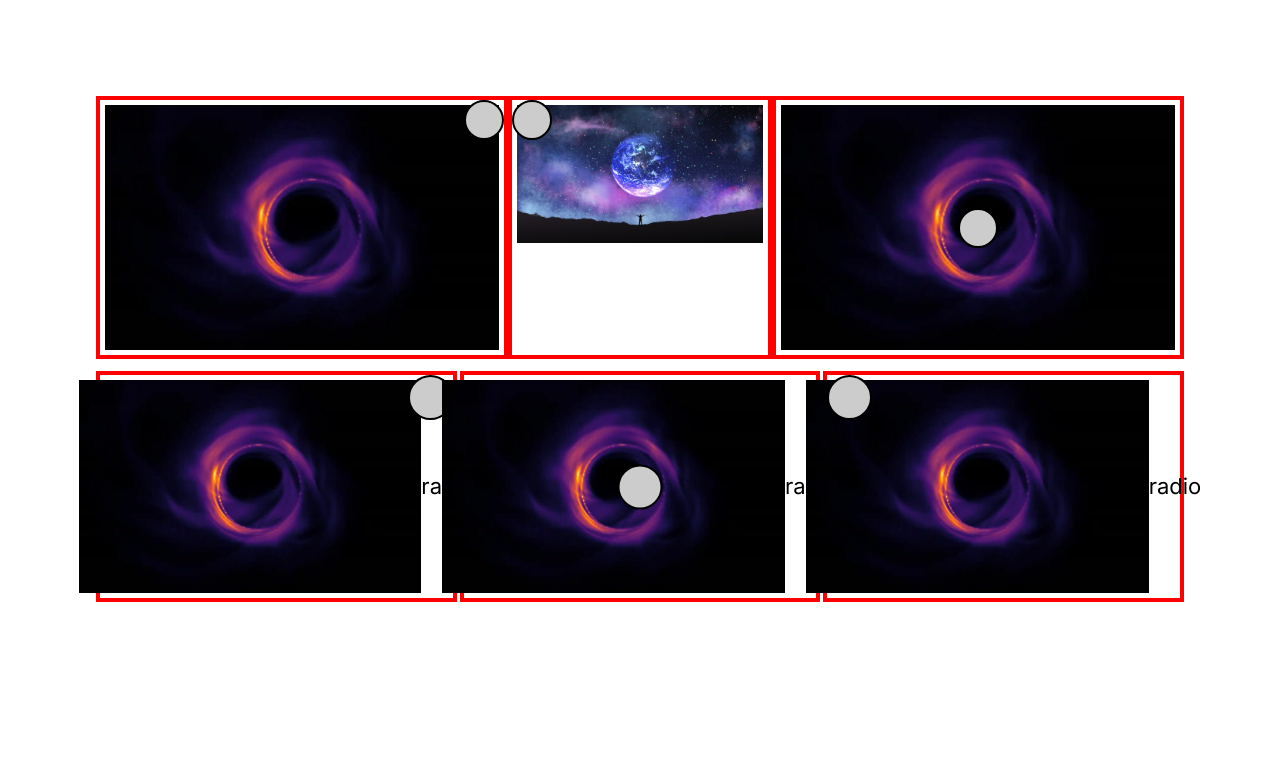
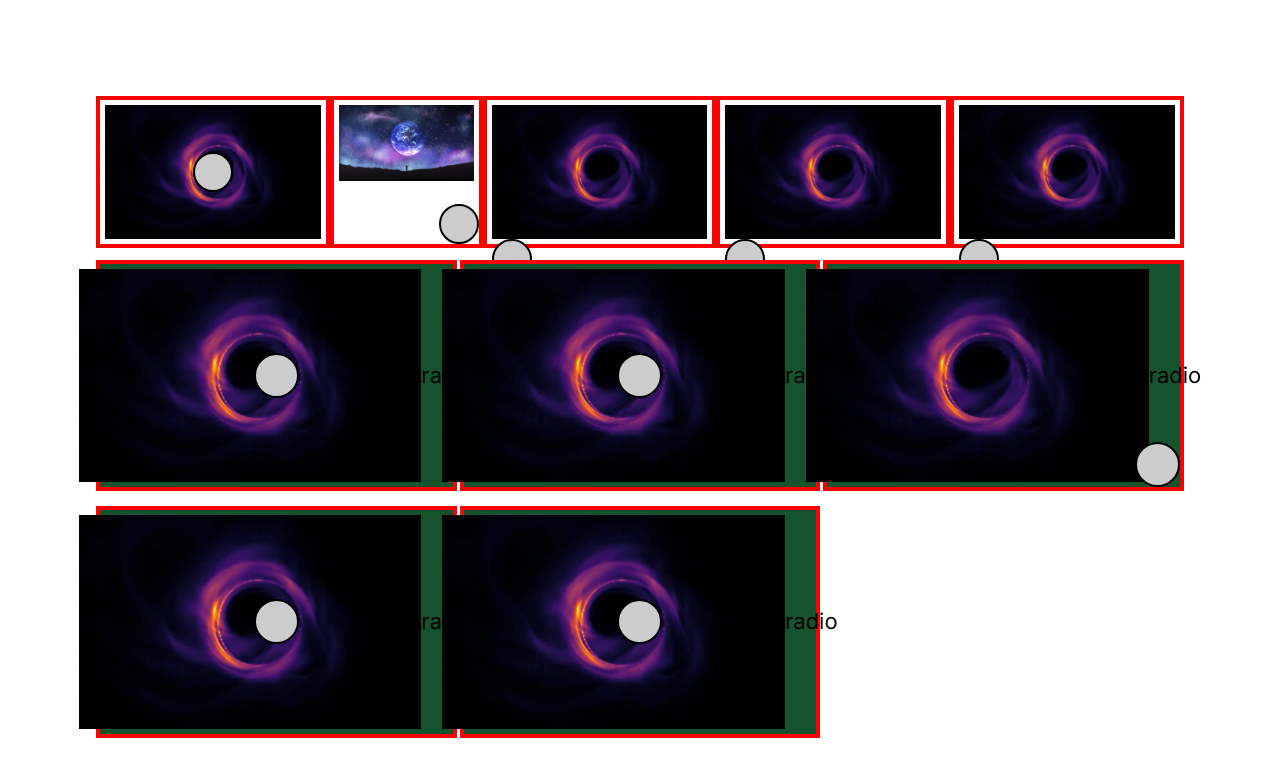
Before and after one commit to malek-cdda/checkbox-position, a Next.js app: page / in a window 1280 px wide. Shown: the top 776 px of the page. Built offline with nearby package versions, Linux system fonts and the light colour scheme.

Commit message:
position set in json

```diff
--- a/components/cutomDesign/CheckBtn.js
+++ b/components/cutomDesign/CheckBtn.js
@@ -18,6 +18,7 @@ export default CheckBtn;
 const Item = ({ item }) => {
   const [singleActive, setSingleActive] = useState({});
   let {
+    position,
     containerStyle,
     inputStyle,
     checkmarkStyle,
@@ -27,12 +28,15 @@ const Item = ({ item }) => {
   const { value } = item?.style?.checkmarkStyle;
 
   let positions = {};
+  console.log(position[value]);
   if (value == "top-right") {
     positions = { top: "0", right: "0", transform: "translate(0, 0)" };
   } else if (value == "top-left") {
     positions = { top: "0", left: "0", transform: "translate(0, 0)" };
   } else if (value == "bottom-left") {
-    positions = { top: "0", left: "0", transform: "translate(0, 0)" };
+    positions = { bottom: "0%", left: "0", transform: "translate(0, 0)" };
+  } else if (value == "bottom-right") {
+    positions = { bottom: "0%", right: "0", transform: "translate(0, 0)" };
   } else if (value == "center") {
     positions = {
       top: "50%",
@@ -47,7 +51,7 @@ const Item = ({ item }) => {
     activeBg = { backgroundColor: "red" };
   }
   return (
-    <label style={containerStyle}>
+    <label className="relative" style={containerStyle}>
       <Image
         src={item?.img}
         width="100"
@@ -69,11 +73,10 @@ const Item = ({ item }) => {
         <span
           style={{
             ...checkmarkStyle,
-            ...positions,
+            ...position[value],
             ...checkmarkHoverStyle,
             ...activeBg,
-          }}
-        >
+          }}>
           {singleActive.name}
           <span style={checkmarkAfterStyle}></span>
         </span>
@@ -81,10 +84,9 @@ const Item = ({ item }) => {
         <span
           style={{
             ...checkmarkStyle,
-            ...positions,
+            ...position[value],
             ...checkmarkHoverStyle,
-          }}
-        >
+          }}>
           <span style={checkmarkAfterStyle}></span>
         </span>
       )}
--- a/components/cutomDesign/Index.jsx
+++ b/components/cutomDesign/Index.jsx
@@ -9,122 +9,27 @@ const Index = () => {
         display: "flex",
         justifyContent: "space-between",
       },
-      select:"",
+      select: "",
       data: [
         {
           name: "checkbox-1",
           value: "checkbox-2",
           type: "checkbox",
-          img:"/blackhole.jpg",
+          img: "/blackhole.jpg",
           style: {
-         containerStyle: {
-          display: "block",
-          position: "relative",
-          padding: "5px 5px",
-          marginBottom: "12px",
-          cursor: "pointer",
-          fontSize: "22px",
-          userSelect: "none",
-          border: "4px solid red",
+            position: {
+              bottom_right: {
+                value: "bottom-right",
+                bottom: "0%",
+                right: "0",
+                transform: "translate(0, 0)",
               },
-
-        inputStyle: {
-          position: "absolute",
-          opacity: "0",
-          cursor: "pointer",
-          height: "0",
-          width: "0",
-        },
-
-        checkmarkStyle: {
-          position: "absolute",
-          value: "top-right",
-          height: "40px",
-          width: "40px",
-          backgroundColor: ["green", "red"],
-          borderRadius: "50%",
-          border: "2px black solid",
-          display: "flex",
-          justifyContent: "center",
-          alignItems: "center",
-        },
-
-        checkmarkHoverStyle: {
-          backgroundColor: "#ccc",
-        },
-
-        checkmarkAfterStyle: {
-          content: "''",
-          position: "absolute",
-          display: "block",
-          width: "10px",
-          height: "15px",
-          border: " solid rgb(204, 204, 204)",
-          borderWidth: " 0 5px 5px 0",
-          transform: " rotate(45deg)",
+              center: {
+                top: "50%",
+                left: "50%",
+                transform: "translate(-50%, -50%)",
               },
             },
-        },
-        {
-          name: "checkbox-2",
-          value: "checkbox-2",
-          type: "checkbox",
-          img:"/world.jpg",
-          style: {
-            containerStyle: {
-             display: "block",
-             position: "relative",
-             padding: "5px 5px",
-             marginBottom: "12px",
-             cursor: "pointer",
-             fontSize: "22px",
-             userSelect: "none",
-             border: "4px solid red",
-           },
-
-           inputStyle: {
-             position: "absolute",
-             opacity: "0",
-             cursor: "pointer",
-             height: "0",
-             width: "0",
-           },
-
-           checkmarkStyle: {
-             position: "absolute",
-             value: "top-left",
-             height: "40px",
-             width: "40px",
-             backgroundColor: ["green", "red"],
-             borderRadius: "50%",
-             border: "2px black solid",
-             display: "flex",
-             justifyContent: "center",
-             alignItems: "center",
-           },
-
-           checkmarkHoverStyle: {
-             backgroundColor: "#ccc",
-           },
-
-           checkmarkAfterStyle: {
-             content: "''",
-             position: "absolute",
-             display: "block",
-             width: "10px",
-             height: "15px",
-             border: " solid rgb(204, 204, 204)",
-             borderWidth: " 0 5px 5px 0",
-             transform: " rotate(45deg)",
-           },
-         },
-        },
-        {
-          name: "checkbox-3",
-          value: "checkbox-2",
-          type: "checkbox",
-          img:"/blackhole.jpg",
-          style: {
             containerStyle: {
               display: "block",
               position: "relative",
@@ -173,14 +78,262 @@ const Index = () => {
             },
           },
         },
+        {
+          name: "checkbox-2",
+          value: "checkbox-2",
+          type: "checkbox",
+          img: "/world.jpg",
+          style: {
+            position: {
+              bottom_right: {
+                value: "bottom-right",
+                bottom: "0%",
+                right: "0",
+                transform: "translate(0, 0)",
+              },
+            },
+            containerStyle: {
+              display: "block",
+              position: "relative",
+              padding: "5px 5px",
+              marginBottom: "12px",
+              cursor: "pointer",
+              fontSize: "22px",
+              userSelect: "none",
+              border: "4px solid red",
+            },
+
+            inputStyle: {
+              position: "absolute",
+              opacity: "0",
+              cursor: "pointer",
+              height: "0",
+              width: "0",
+            },
+
+            checkmarkStyle: {
+              position: "absolute",
+              value: "bottom_right",
+              height: "40px",
+              width: "40px",
+              backgroundColor: ["green", "red"],
+              borderRadius: "50%",
+              border: "2px black solid",
+              display: "flex",
+              justifyContent: "center",
+              alignItems: "center",
+            },
+
+            checkmarkHoverStyle: {
+              backgroundColor: "#ccc",
+            },
+
+            checkmarkAfterStyle: {
+              content: "''",
+              position: "absolute",
+              display: "block",
+              width: "10px",
+              height: "15px",
+              border: " solid rgb(204, 204, 204)",
+              borderWidth: " 0 5px 5px 0",
+              transform: " rotate(45deg)",
+            },
+          },
+        },
+        {
+          name: "checkbox-3",
+          value: "checkbox-2",
+          type: "checkbox",
+          img: "/blackhole.jpg",
+          style: {
+            position: {
+              bottom_right: {
+                value: "bottom-right",
+                bottom: "0%",
+                right: "0",
+                transform: "translate(0, 0)",
+              },
+            },
+            containerStyle: {
+              display: "block",
+              position: "relative",
+              padding: "5px 5px",
+              marginBottom: "12px",
+              cursor: "pointer",
+              fontSize: "22px",
+              userSelect: "none",
+              border: "4px solid red",
+            },
+
+            inputStyle: {
+              position: "absolute",
+              opacity: "0",
+              cursor: "pointer",
+              height: "0",
+              width: "0",
+            },
+
+            checkmarkStyle: {
+              position: "absolute",
+              value: "bottom-left",
+              height: "40px",
+              width: "40px",
+              backgroundColor: ["green", "red"],
+              borderRadius: "50%",
+              border: "2px black solid",
+              display: "flex",
+              justifyContent: "center",
+              alignItems: "center",
+            },
+
+            checkmarkHoverStyle: {
+              backgroundColor: "#ccc",
+            },
+
+            checkmarkAfterStyle: {
+              content: "''",
+              position: "absolute",
+              display: "block",
+              width: "10px",
+              height: "15px",
+              border: " solid rgb(204, 204, 204)",
+              borderWidth: " 0 5px 5px 0",
+              transform: " rotate(45deg)",
+            },
+          },
+        },
+        {
+          name: "checkbox-3",
+          value: "checkbox-2",
+          type: "checkbox",
+          img: "/blackhole.jpg",
+          style: {
+            position: {
+              bottom_right: {
+                value: "bottom-right",
+                bottom: "0%",
+                right: "0",
+                transform: "translate(0, 0)",
+              },
+            },
+            containerStyle: {
+              display: "block",
+              position: "relative",
+              padding: "5px 5px",
+              marginBottom: "12px",
+              cursor: "pointer",
+              fontSize: "22px",
+              userSelect: "none",
+              border: "4px solid red",
+            },
+
+            inputStyle: {
+              position: "absolute",
+              opacity: "0",
+              cursor: "pointer",
+              height: "0",
+              width: "0",
+            },
+
+            checkmarkStyle: {
+              position: "absolute",
+              value: "center",
+              height: "40px",
+              width: "40px",
+              backgroundColor: ["green", "red"],
+              borderRadius: "50%",
+              border: "2px black solid",
+              display: "flex",
+              justifyContent: "center",
+              alignItems: "center",
+            },
+
+            checkmarkHoverStyle: {
+              backgroundColor: "#ccc",
+            },
+
+            checkmarkAfterStyle: {
+              content: "''",
+              position: "absolute",
+              display: "block",
+              width: "10px",
+              height: "15px",
+              border: " solid rgb(204, 204, 204)",
+              borderWidth: " 0 5px 5px 0",
+              transform: " rotate(45deg)",
+            },
+          },
+        },
+        {
+          name: "checkbox-3",
+          value: "checkbox-2",
+          type: "checkbox",
+          img: "/blackhole.jpg",
+          style: {
+            position: {
+              bottom_right: {
+                value: "bottom-right",
+                bottom: "0%",
+                right: "0",
+                transform: "translate(0, 0)",
+              },
+            },
+            containerStyle: {
+              display: "block",
+              position: "relative",
+              padding: "5px 5px",
+              marginBottom: "12px",
+              cursor: "pointer",
+              fontSize: "22px",
+              userSelect: "none",
+              border: "4px solid red",
+            },
+
+            inputStyle: {
+              position: "absolute",
+              opacity: "0",
+              cursor: "pointer",
+              height: "0",
+              width: "0",
+            },
+
+            checkmarkStyle: {
+              position: "absolute",
+              value: "bottom-right",
+              height: "40px",
+              width: "40px",
+              backgroundColor: ["green", "red"],
+              borderRadius: "50%",
+              border: "2px black solid",
+              display: "flex",
+              justifyContent: "center",
+              alignItems: "center",
+            },
+
+            checkmarkHoverStyle: {
+              backgroundColor: "#ccc",
+            },
+
+            checkmarkAfterStyle: {
+              content: "''",
+              position: "absolute",
+              display: "block",
+              width: "10px",
+              height: "15px",
+              border: " solid rgb(204, 204, 204)",
+              borderWidth: " 0 5px 5px 0",
+              transform: " rotate(45deg)",
+            },
+          },
+        },
       ],
     },
     {
       type: "radio",
-      select:"multi",
+      select: "multi",
       style: {
         display: "grid",
-        gridGap:"3px",
+        gridGap: "3px",
         gridTemplateColumns: "repeat(3, 1fr)",
       },
       data: [
@@ -188,8 +341,16 @@ const Index = () => {
           name: "radio-1",
           value: "radio-2",
           type: "radio",
-          img:"/blackhole.jpg",
+          img: "/blackhole.jpg",
           style: {
+            position: {
+              bottom_right: {
+                value: "bottom-right",
+                bottom: "0%",
+                right: "0",
+                transform: "translate(0, 0)",
+              },
+            },
             containerStyle: {
               display: "flex",
               justifyContent: "center",
@@ -245,8 +406,16 @@ const Index = () => {
           name: "radio-2",
           value: "radio-2",
           type: "radio",
-          img:"/blackhole.jpg",
+          img: "/blackhole.jpg",
           style: {
+            position: {
+              bottom_right: {
+                value: "bottom-right",
+                bottom: "0%",
+                right: "0",
+                transform: "translate(0, 0)",
+              },
+            },
             containerStyle: {
               display: "flex",
               justifyContent: "center",
@@ -302,8 +471,16 @@ const Index = () => {
           name: "radio-3",
           value: "radio-2",
           type: "radio",
-          img:"/blackhole.jpg",
+          img: "/blackhole.jpg",
           style: {
+            position: {
+              bottom_right: {
+                value: "bottom-right",
+                bottom: "0%",
+                right: "0",
+                transform: "translate(0, 0)",
+              },
+            },
             containerStyle: {
               display: "flex",
               justifyContent: "center",
@@ -327,7 +504,137 @@ const Index = () => {
 
             checkmarkStyle: {
               position: "absolute",
-              value: "top-left",
+              value: "bottom_right",
+              height: "45px",
+              width: "45px",
+              backgroundColor: ["green", "red"],
+              borderRadius: "50%",
+              border: "2px black solid",
+              display: "flex",
+              justifyContent: "center",
+              alignItems: "center",
+            },
+
+            checkmarkHoverStyle: {
+              backgroundColor: "#ccc",
+            },
+
+            checkmarkAfterStyle: {
+              content: "''",
+              position: "absolute",
+              display: "block",
+              width: "15px",
+              height: "15px",
+              border: " solid rgb(204, 204, 204)",
+              borderWidth: " 5px 5px 5px 5px",
+              borderRadius: "50%",
+              backgroundColor: "rgb(204, 204, 204)",
+            },
+          },
+        },
+        {
+          name: "radio-3",
+          value: "radio-2",
+          type: "radio",
+          img: "/blackhole.jpg",
+          style: {
+            position: {
+              bottom_right: {
+                value: "bottom-right",
+                bottom: "0%",
+                right: "0",
+                transform: "translate(0, 0)",
+              },
+            },
+            containerStyle: {
+              display: "flex",
+              justifyContent: "center",
+              alignItems: "center",
+              position: "relative",
+              padding: "5px 5px",
+              marginBottom: "12px",
+              cursor: "pointer",
+              fontSize: "22px",
+              userSelect: "none",
+              border: "4px solid red",
+            },
+
+            inputStyle: {
+              position: "absolute",
+              opacity: "0",
+              cursor: "pointer",
+              height: "0",
+              width: "0",
+            },
+
+            checkmarkStyle: {
+              position: "absolute",
+              value: "bottom-left",
+              height: "45px",
+              width: "45px",
+              backgroundColor: ["green", "red"],
+              borderRadius: "50%",
+              border: "2px black solid",
+              display: "flex",
+              justifyContent: "center",
+              alignItems: "center",
+            },
+
+            checkmarkHoverStyle: {
+              backgroundColor: "#ccc",
+            },
+
+            checkmarkAfterStyle: {
+              content: "''",
+              position: "absolute",
+              display: "block",
+              width: "15px",
+              height: "15px",
+              border: " solid rgb(204, 204, 204)",
+              borderWidth: " 5px 5px 5px 5px",
+              borderRadius: "50%",
+              backgroundColor: "rgb(204, 204, 204)",
+            },
+          },
+        },
+        {
+          name: "radio-3",
+          value: "radio-2",
+          type: "radio",
+          img: "/blackhole.jpg",
+          style: {
+            position: {
+              bottom_right: {
+                value: "bottom-right",
+                bottom: "0%",
+                right: "0",
+                transform: "translate(0, 0)",
+              },
+            },
+            containerStyle: {
+              display: "flex",
+              justifyContent: "center",
+              alignItems: "center",
+              position: "relative",
+              padding: "5px 5px",
+              marginBottom: "12px",
+              cursor: "pointer",
+              fontSize: "22px",
+              userSelect: "none",
+              border: "4px solid red",
+            },
+
+            inputStyle: {
+              position: "absolute",
+              opacity: "0",
+              cursor: "pointer",
+              height: "0",
+              width: "0",
+            },
+
+            checkmarkStyle: {
+              position: "absolute",
+              value: "bottom-right",
               height: "45px",
               width: "45px",
               backgroundColor: ["green", "red"],
@@ -361,9 +668,9 @@ const Index = () => {
   const showAllField = (key, data) => {
     switch (key) {
       case "checkbox":
-        return <CheckBtn data={data}  />;
+        return <CheckBtn data={data} />;
       case "radio":
-        return <RadioBtn data={data}   />;
+        return <RadioBtn data={data} />;
       default:
         break;
     }
--- a/components/cutomDesign/RadioBtn.js
+++ b/components/cutomDesign/RadioBtn.js
@@ -21,6 +21,7 @@ const Item = ({ item, data }) => {
   const check = useSelector((state) => state.checkBoxData.checkBoxData);
 
   let {
+    position,
     containerStyle,
     inputStyle,
     checkmarkStyle,
@@ -30,13 +31,17 @@ const Item = ({ item, data }) => {
 
   const { value } = checkmarkStyle;
 
+  console.log(value);
+  console.log(position[value]);
   let positions = {};
   if (value == "top-right") {
     positions = { top: "0", right: "0", transform: "translate(0, 0)" };
   } else if (value == "top-left") {
     positions = { top: "0", left: "0", transform: "translate(0, 0)" };
   } else if (value == "bottom-left") {
-    positions = { top: "0", left: "0", transform: "translate(0, 0)" };
+    positions = { bottom: "0%", left: "0", transform: "translate(0, 0)" };
+  } else if (value == "bottom-right") {
+    positions = { bottom: "0%", right: "0", transform: "translate(0, 0)" };
   } else if (value == "center") {
     positions = {
       top: "50%",
@@ -50,7 +55,7 @@ const Item = ({ item, data }) => {
     activeBg = { backgroundColor: "red" };
   }
   return (
-    <label style={containerStyle}>
+    <label style={containerStyle} className="border-2 bg-green-900">
       <Image
         src={item?.img}
         width="100"
@@ -74,21 +79,19 @@ const Item = ({ item, data }) => {
         <span
           style={{
             ...checkmarkStyle,
-            ...positions,
+            ...position[value],
             ...checkmarkHoverStyle,
             ...activeBg,
-          }}
-        >
+          }}>
           <span style={checkmarkAfterStyle}></span>
         </span>
       ) : (
         <span
           style={{
             ...checkmarkStyle,
-            ...positions,
+            ...position[value],
             ...checkmarkHoverStyle,
-          }}
-        >
+          }}>
           <span style={checkmarkAfterStyle}></span>
         </span>
       )}
```
Lines whose indentation alone changed are shown as unchanged.
